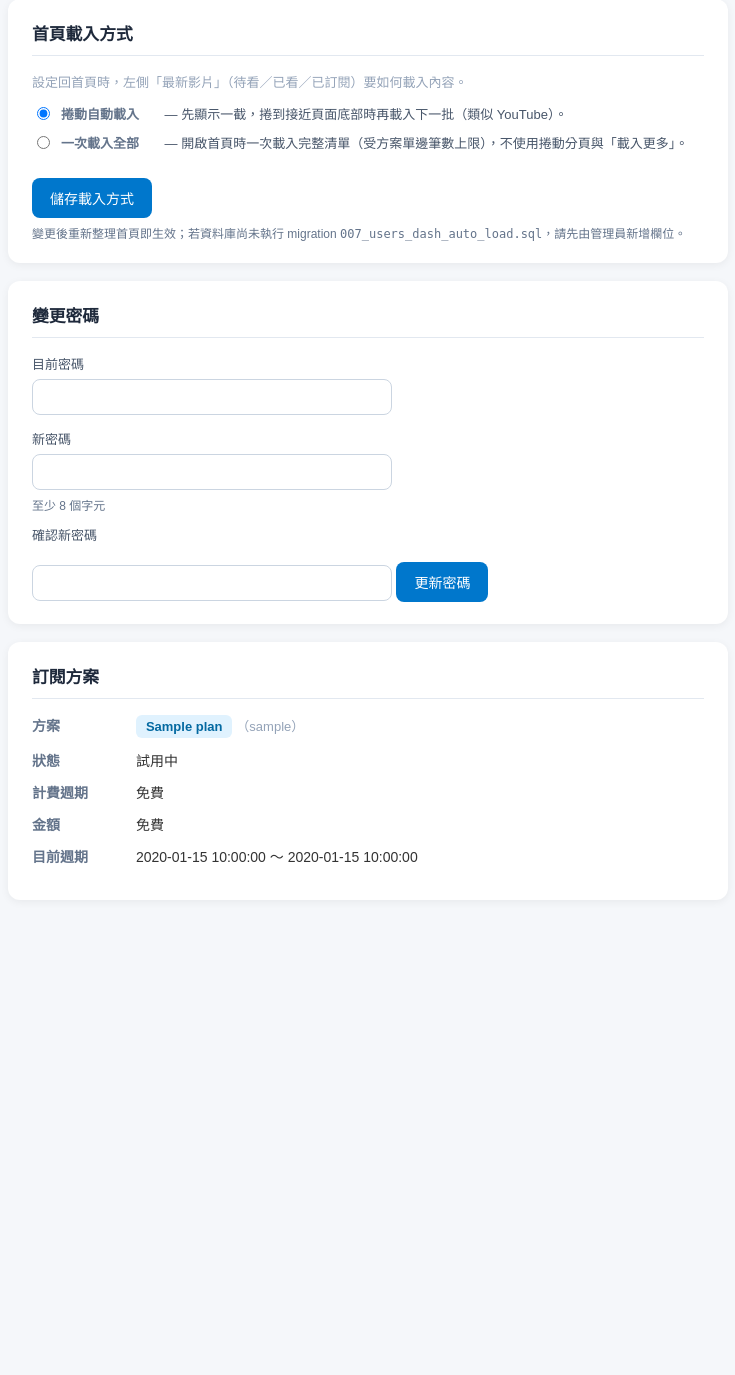
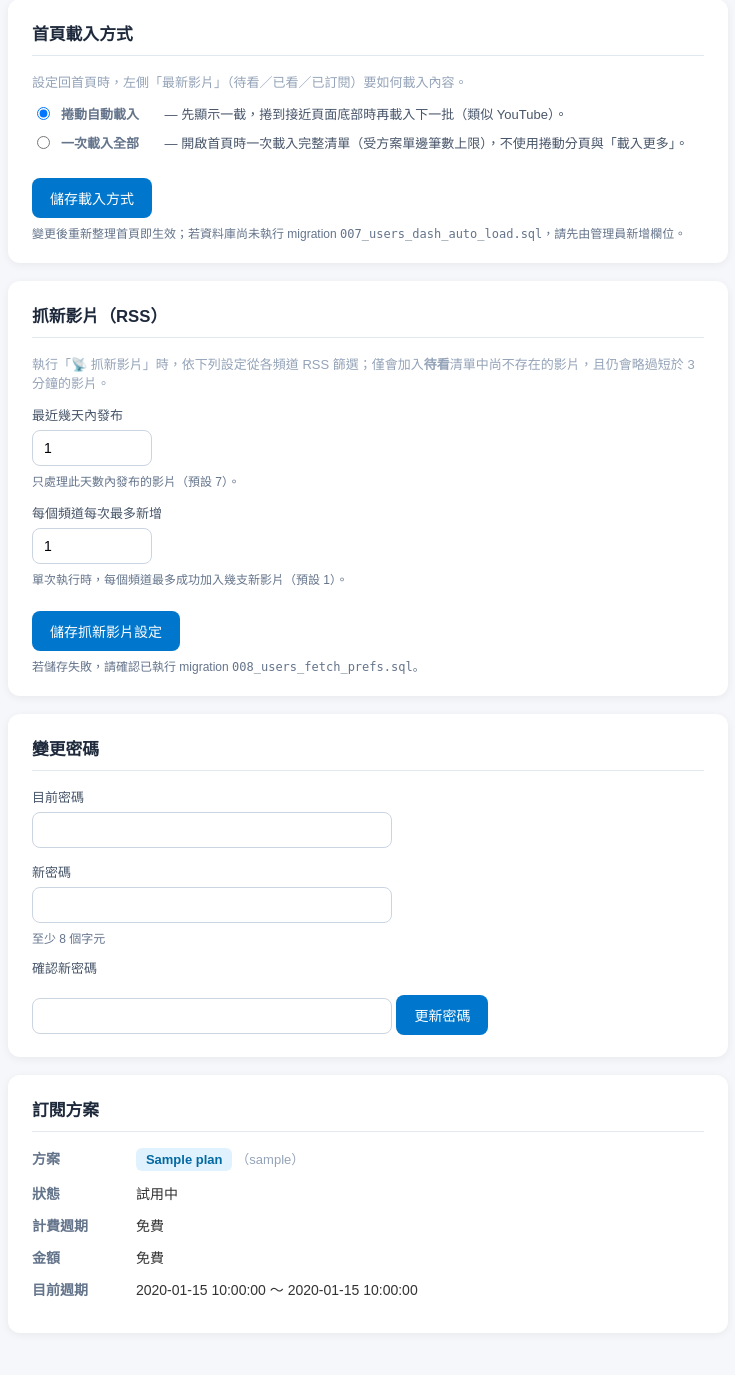
Before and after one commit to nick19930528/youtube_tracker, a PHP site: page /index.php?page=account in a window 1280 px wide. Shown: the part 592-1967 px from the top of the page, without its empty margins (272-1007 px from the left). Before the commit the page ends 1455 px from the top, so only its background shows below. Run offline with PHP 8.4, Linux system fonts and the light colour scheme; the visitor is signed in with stand-in values (Sample User, id 1); tables that the repository leaves empty hold one stand-in row (values such as "Sample post"); some libraries are stand-ins or nearby versions.

Commit message:
V3.6 抓取影片新增參數

```diff
--- a/config/youtube_tracker.sql
+++ b/config/youtube_tracker.sql
@@ -109,6 +109,8 @@ CREATE TABLE `users` (
   `name` varchar(191) COLLATE utf8mb4_unicode_ci NOT NULL DEFAULT '',
   `gender` varchar(16) COLLATE utf8mb4_unicode_ci DEFAULT NULL COMMENT 'm / f / other / 留空',
   `dash_auto_load` tinyint(1) NOT NULL DEFAULT 1 COMMENT '首頁 1=捲動分頁 0=一次載入全部',
+  `fetch_max_age_days` smallint UNSIGNED NOT NULL DEFAULT 7 COMMENT '抓新影片 RSS 最近幾天內',
+  `fetch_max_per_channel` smallint UNSIGNED NOT NULL DEFAULT 1 COMMENT '每頻道每次最多新增幾支',
   `email_verified_at` datetime DEFAULT NULL,
   `created_at` timestamp NOT NULL DEFAULT current_timestamp(),
   `updated_at` timestamp NOT NULL DEFAULT current_timestamp() ON UPDATE current_timestamp()
--- a/controllers/AccountController.php
+++ b/controllers/AccountController.php
@@ -11,10 +11,22 @@ class AccountController
 
     public function getProfile($userId)
     {
-        $stmt = $this->pdo->prepare('SELECT id, email, name, gender, COALESCE(dash_auto_load, 1) AS dash_auto_load, email_verified_at, created_at FROM users WHERE id = ? LIMIT 1');
-        $stmt->execute(array($userId));
+        try {
+            $stmt = $this->pdo->prepare('SELECT id, email, name, gender, COALESCE(dash_auto_load, 1) AS dash_auto_load, COALESCE(fetch_max_age_days, 7) AS fetch_max_age_days, COALESCE(fetch_max_per_channel, 1) AS fetch_max_per_channel, email_verified_at, created_at FROM users WHERE id = ? LIMIT 1');
+            $stmt->execute(array($userId));
+        } catch (Throwable $e) {
+            $stmt = $this->pdo->prepare('SELECT id, email, name, gender, COALESCE(dash_auto_load, 1) AS dash_auto_load, email_verified_at, created_at FROM users WHERE id = ? LIMIT 1');
+            $stmt->execute(array($userId));
+        }
         $row = $stmt->fetch(PDO::FETCH_ASSOC);
-        return $row ? $row : null;
+        if (!$row) {
+            return null;
+        }
+        if (!array_key_exists('fetch_max_age_days', $row)) {
+            $row['fetch_max_age_days'] = 7;
+            $row['fetch_max_per_channel'] = 1;
+        }
+        return $row;
     }
 
     /**
@@ -56,6 +68,22 @@ class AccountController
     }
 
     /**
+     * @param int $maxAgeDays 1–730
+     * @param int $maxPerChannel 1–100
+     */
+    public function updateFetchPrefs($userId, $maxAgeDays, $maxPerChannel)
+    {
+        $d = max(1, min(730, (int) $maxAgeDays));
+        $m = max(1, min(100, (int) $maxPerChannel));
+        try {
+            $stmt = $this->pdo->prepare('UPDATE users SET fetch_max_age_days = ?, fetch_max_per_channel = ? WHERE id = ?');
+            return (bool) $stmt->execute([$d, $m, $userId]);
+        } catch (Throwable $e) {
+            return false;
+        }
+    }
+
+    /**
      * @return bool|string true 或錯誤訊息
      */
     public function changePassword($userId, $current, $new, $new2)
--- a/views/account/center.php
+++ b/views/account/center.php
@@ -18,6 +18,16 @@ if ($_SERVER['REQUEST_METHOD'] === 'POST') {
             exit;
         }
         header('Location: index.php?page=account&notice=dash_pref_err');
+        exit;
+    }
+    if (isset($_POST['save_fetch_prefs'])) {
+        $days = isset($_POST['fetch_max_age_days']) ? (int) $_POST['fetch_max_age_days'] : 7;
+        $m = isset($_POST['fetch_max_per_channel']) ? (int) $_POST['fetch_max_per_channel'] : 1;
+        if ($ctrl->updateFetchPrefs($uid, $days, $m)) {
+            header('Location: index.php?page=account&notice=fetch_pref_ok');
+            exit;
+        }
+        header('Location: index.php?page=account&notice=fetch_pref_err');
         exit;
     }
     if (isset($_POST['save_profile'])) {
@@ -98,12 +108,18 @@ if ($notice === 'profile_ok') {
     $noticeText = '已更新首頁載入方式。';
 } elseif ($notice === 'dash_pref_err') {
     $noticeText = '無法更新首頁載入方式，請稍後再試。';
+} elseif ($notice === 'fetch_pref_ok') {
+    $noticeText = '已更新抓新影片設定。';
+} elseif ($notice === 'fetch_pref_err') {
+    $noticeText = '無法更新抓新影片設定，請稍後再試。';
 }
 
 $selGender = array_key_exists('gender', $profile) && $profile['gender'] !== null && $profile['gender'] !== ''
     ? $profile['gender']
     : '';
 $dashAutoLoad = (isset($profile['dash_auto_load']) && (int)$profile['dash_auto_load'] === 0) ? 0 : 1;
+$fetchMaxAgeDays = isset($profile['fetch_max_age_days']) ? (int) $profile['fetch_max_age_days'] : 7;
+$fetchMaxPerChannel = isset($profile['fetch_max_per_channel']) ? (int) $profile['fetch_max_per_channel'] : 1;
 ?>
 <!DOCTYPE html>
 <html lang="zh-Hant">
@@ -129,10 +145,11 @@ $dashAutoLoad = (isset($profile['dash_auto_load']) && (int)$profile['dash_auto_l
         .row { margin-bottom: 12px; font-size: 14px; }
         .row strong { display: inline-block; min-width: 100px; color: #64748b; font-weight: 600; }
         label { display: block; margin-bottom: 6px; font-size: 13px; color: #475569; }
-        input[type="text"], input[type="password"], select {
+        input[type="text"], input[type="password"], input[type="number"], select {
             width: 100%; max-width: 360px; box-sizing: border-box; padding: 9px 11px;
             border: 1px solid #cbd5e1; border-radius: 8px; font-size: 14px;
         }
+        input[type="number"].input-narrow { max-width: 120px; }
         button[type="submit"] {
             margin-top: 12px; padding: 10px 18px; background: #0077cc; color: #fff; border: none;
             border-radius: 8px; font-size: 14px; cursor: pointer;
@@ -158,7 +175,7 @@ $dashAutoLoad = (isset($profile['dash_auto_load']) && (int)$profile['dash_auto_l
     <p class="sub">管理個人資料、密碼與查看訂閱方案</p>
 
     <?php if ($noticeText !== ''): ?>
-        <div class="alert <?= (strpos($notice, 'pwd:') === 0 || $notice === 'profile_err' || $notice === 'dash_pref_err') ? 'alert--err' : 'alert--ok' ?>">
+        <div class="alert <?= (strpos($notice, 'pwd:') === 0 || $notice === 'profile_err' || $notice === 'dash_pref_err' || $notice === 'fetch_pref_err') ? 'alert--err' : 'alert--ok' ?>">
             <?= htmlspecialchars($noticeText) ?>
         </div>
     <?php endif; ?>
@@ -210,6 +227,22 @@ $dashAutoLoad = (isset($profile['dash_auto_load']) && (int)$profile['dash_auto_l
             <button type="submit">儲存載入方式</button>
         </form>
         <p class="hint" style="margin-bottom: 0;">變更後重新整理首頁即生效；若資料庫尚未執行 migration <code>007_users_dash_auto_load.sql</code>，請先由管理員新增欄位。</p>
+    </div>
+
+    <div class="card">
+        <h2>抓新影片（RSS）</h2>
+        <p class="muted" style="margin-top: 0;">執行「📡 抓新影片」時，依下列設定從各頻道 RSS 篩選；僅會加入<strong>待看</strong>清單中尚不存在的影片，且仍會略過短於 3 分鐘的影片。</p>
+        <form method="post" action="index.php?page=account">
+            <input type="hidden" name="save_fetch_prefs" value="1">
+            <label for="fetch_max_age_days">最近幾天內發布</label>
+            <input type="number" class="input-narrow" id="fetch_max_age_days" name="fetch_max_age_days" min="1" max="730" required value="<?= (int) $fetchMaxAgeDays ?>">
+            <p class="hint">只處理此天數內發布的影片（預設 7）。</p>
+            <label for="fetch_max_per_channel" style="margin-top: 14px;">每個頻道每次最多新增</label>
+            <input type="number" class="input-narrow" id="fetch_max_per_channel" name="fetch_max_per_channel" min="1" max="100" required value="<?= (int) $fetchMaxPerChannel ?>">
+            <p class="hint">單次執行時，每個頻道最多成功加入幾支新影片（預設 1）。</p>
+            <button type="submit">儲存抓新影片設定</button>
+        </form>
+        <p class="hint" style="margin-bottom: 0;">若儲存失敗，請確認已執行 migration <code>008_users_fetch_prefs.sql</code>。</p>
     </div>
 
     <div class="card">
```
Also changed, not shown: scripts/fetch_new_videos.php (+25 -1 lines), config/migrations/008_users_fetch_prefs.sql (added), 5 other files.
